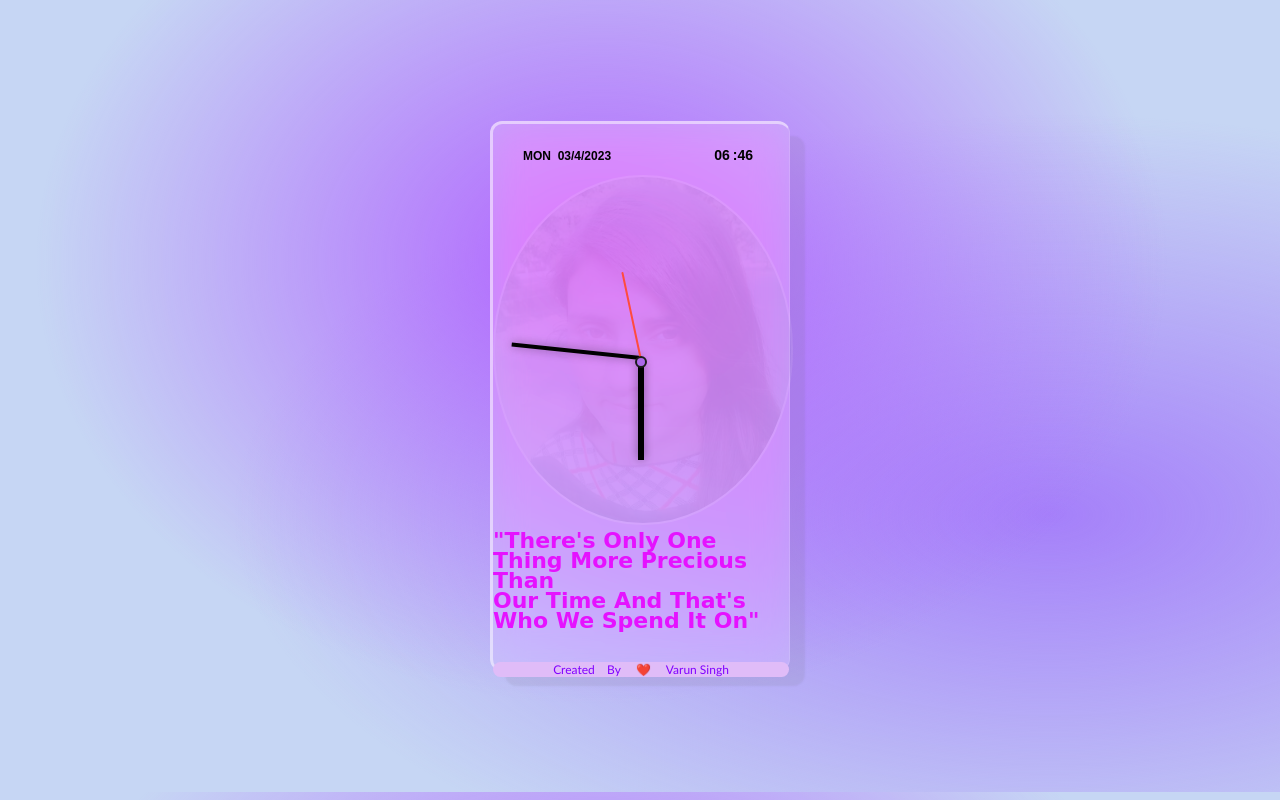
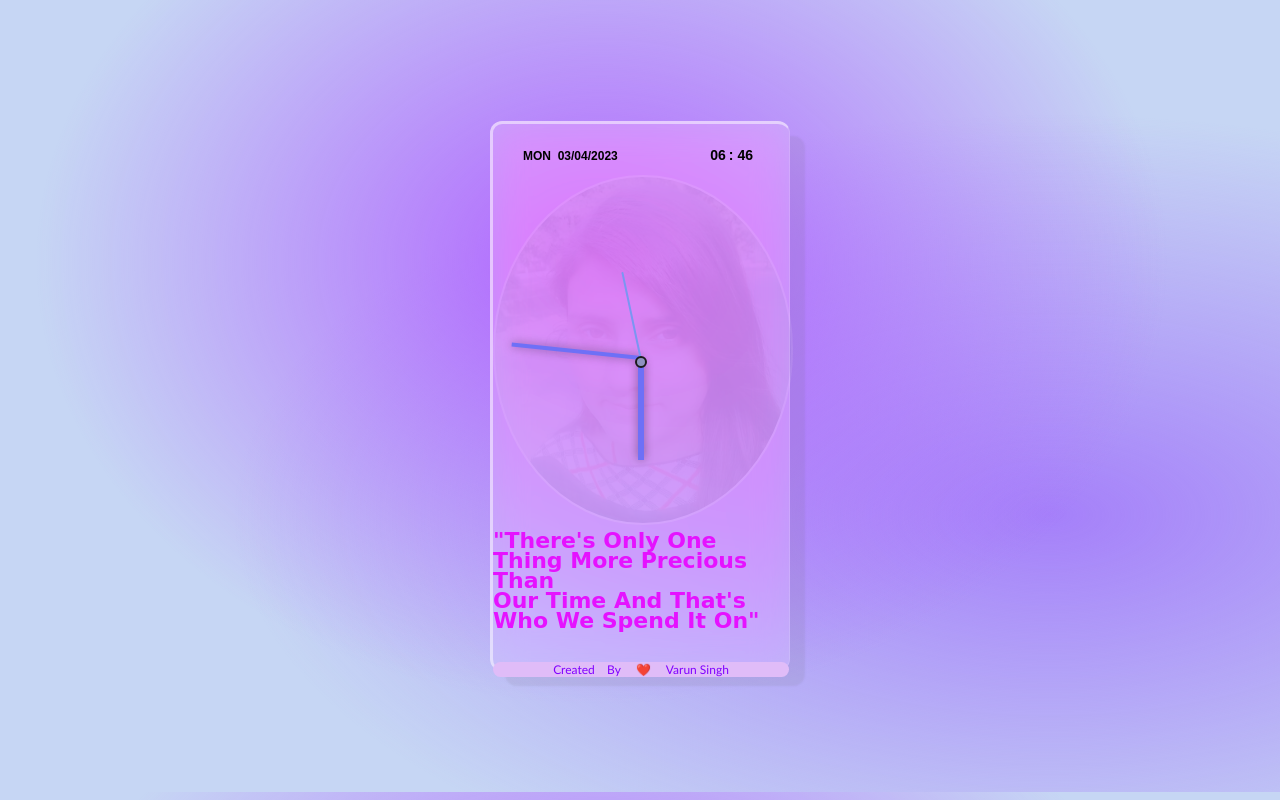
Before and after one commit to varunsingh2829/love-clock, a plain HTML site: page index.html in a window 1280 px wide. Drawn offline with Linux system fonts and the light colour scheme; a web font is replaced by a local one.

Commit message:
fix yi and color

```diff
--- a/javascript.js
+++ b/javascript.js
@@ -1,34 +1,56 @@
 var inc = 1000;
-let datetime = document.querySelector(".date-time")
-let dayele = document.querySelector(".day")
-let dateele = document.querySelector(".date")
-let monthele = document.querySelector(".month")
-let yearele = document.querySelector(".year")
+let datetime = document.querySelector(".date-time");
+let dayele = document.querySelector(".day");
+let dateele = document.querySelector(".date");
+let monthele = document.querySelector(".month");
+let yearele = document.querySelector(".year");
 const days = ["Sun", "Mon", "Tue", "Wed", "Thu", "Fri", "Sat"];
-const fulldays = ["Sunday", "Monday", "Tuesday", "Wednesday", "Thursday", "Friday", "Saturday"];
-const months = ["January", "February", "March", "April", "May", "June", "July", "August", "September", "October", "November", "December"];
+const fulldays = [
+  "Sunday",
+  "Monday",
+  "Tuesday",
+  "Wednesday",
+  "Thursday",
+  "Friday",
+  "Saturday",
+];
+const months = [
+  "January",
+  "February",
+  "March",
+  "April",
+  "May",
+  "June",
+  "July",
+  "August",
+  "September",
+  "October",
+  "November",
+  "December",
+];
 const date = new Date();
 let day = days[date.getDay()];
-    let month = (date.getMonth()+1 < 10) ? date.getMonth()+1 : date.getMonth()+1;
+let month =
+  date.getMonth() + 1 < 10 ? `0${date.getMonth() + 1}` : date.getMonth() + 1;
 let year = date.getFullYear();
-    let dte = (date.getDate() < 10) ? "0" + date.getDate() : date.getDate();
+let dte = date.getDate() < 10 ? `0${date.getDate()}` : date.getDate();
 clock();
 function clock() {
   const date = new Date();
 
-    const hours = ((date.getHours() + 11) % 12 + 1);
+  const hours = ((date.getHours() + 11) % 12) + 1;
   const minutes = date.getMinutes();
   const seconds = date.getSeconds();
   const hour = hours * 30;
   const minute = minutes * 6;
   const second = seconds * 6;
-    const h = (hours < 10) ? "0" + hours : hours;
-    const m = (minutes < 10) ? "0" + minutes : minutes;
-    document.querySelector('.hours').innerHTML = h;
-    document.querySelector('.mins').innerHTML = m;
-    document.querySelector('.hour').style.transform = `rotate(${hour}deg)`
-    document.querySelector('.minute').style.transform = `rotate(${minute}deg)`
-    document.querySelector('.second').style.transform = `rotate(${second}deg)`
+  const h = hours < 10 ? "0" + hours : hours;
+  const m = minutes < 10 ? "0" + minutes : minutes;
+  document.querySelector(".hours").innerHTML = h;
+  document.querySelector(".mins").innerHTML = m;
+  document.querySelector(".hour").style.transform = `rotate(${hour}deg)`;
+  document.querySelector(".minute").style.transform = `rotate(${minute}deg)`;
+  document.querySelector(".second").style.transform = `rotate(${second}deg)`;
 }
 setInterval(clock, inc);
 
@@ -37,10 +59,10 @@ let dateelement = document.createElement("h3");
 //    console.log(date);
 
 dateelement.classList.add("date");
-           dateelement.innerHTML =  `
+dateelement.innerHTML = `
            <h3>${day}&nbsp;&nbsp;${dte}/${month}/${year}</h3>
        `;
-       datetime.append(dateelement)
+datetime.append(dateelement);
 
 dayele.innerText = fulldays[date.getDay()];
 dateele.innerText = dte;
--- a/style.css
+++ b/style.css
@@ -115,7 +115,7 @@ p{
     left: 0;
     bottom: 0;
     right: 0;
-    background: black;
+    background: #6e70f7;
     transform-origin: bottom center;
     transform: rotate(0deg);
     box-shadow: 0 0 10px 0 rgba(0,0,0,0.4);
@@ -140,7 +140,7 @@ p{
    bottom: 0;
    right: 0;
    border-radius: 4px;
-   background: #ff4b3e;
+   background: hsl(225.93deg 82.39% 71.38%);
    transform-origin: bottom center;
    transform: rotate(180deg);
    z-index: 1;
@@ -154,7 +154,7 @@ p{
     width: 12px;
     height: 12px;
     border-radius: 100px;
-    background: #ac68ea;
+    background: #8f91c0;
     border: 2px solid #1b1b1b;
     border-radius: 100px;
     margin: auto;
```
Also changed, not shown: index.html (+1 -1 lines). Lines whose indentation alone changed are shown as unchanged.
